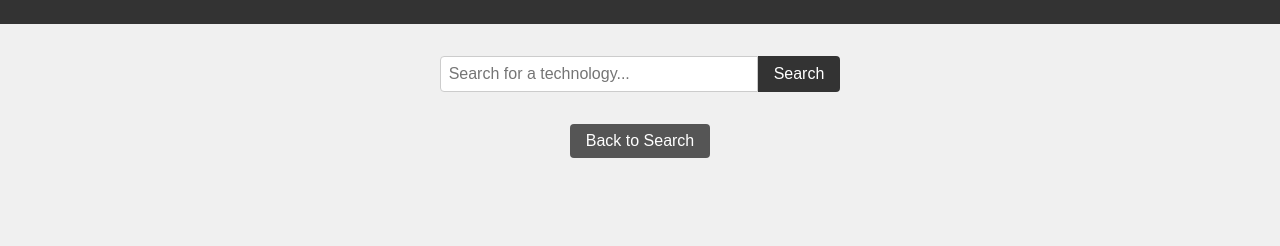
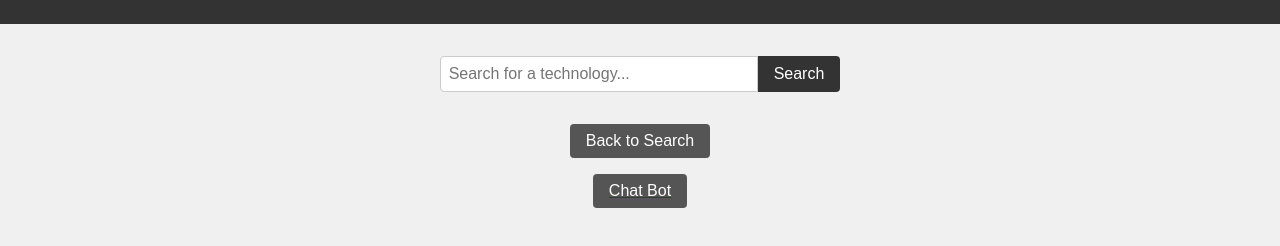
Before and after one commit to NagaRaj2314/course-recommandation, a plain HTML site: page index.html in a window 1280 px wide. Shown: the part 102-348 px from the top of the page. Drawn offline with Linux system fonts and the light colour scheme.

Commit message:
Update index.html

```diff
--- a/index.html
+++ b/index.html
@@ -16,6 +16,7 @@
             <button id="search-button">Search</button>
         </div>
         <button id="back-button" class="hidden">Back to Search</button>
+        <a href=""><button id="back-button" class="hidden">Chat Bot</button></a>
         <div id="results-container"></div>
     </main>
     <script src="script.js"></script>
```
